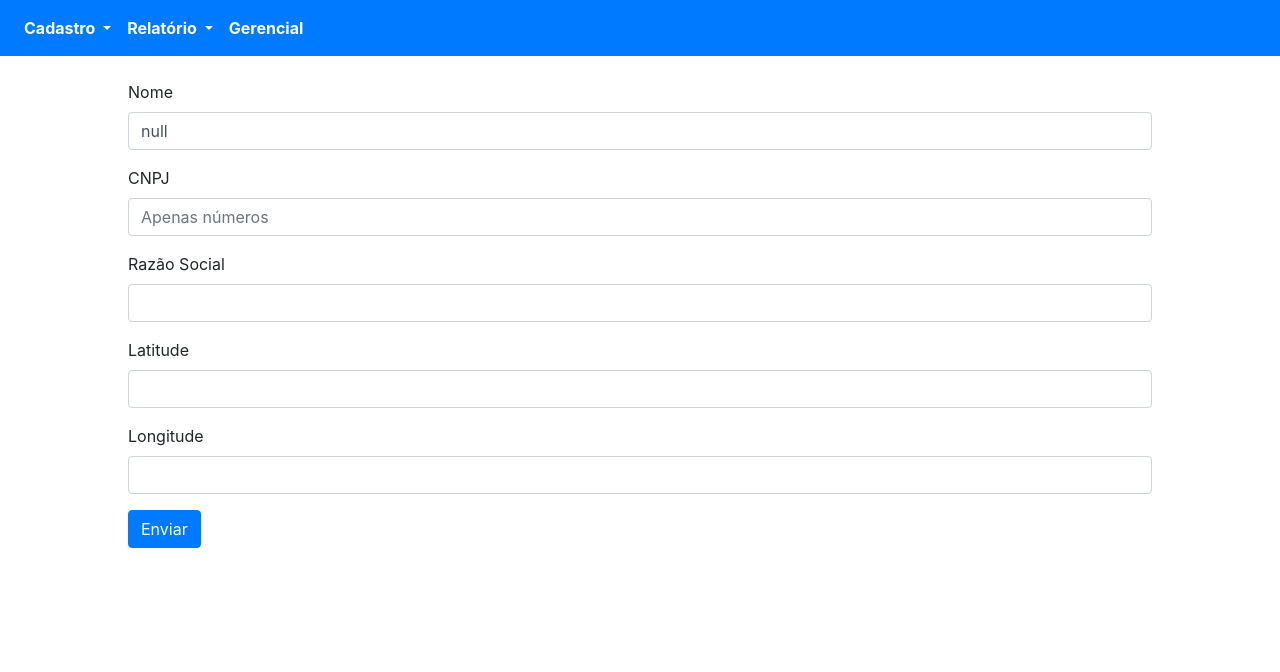
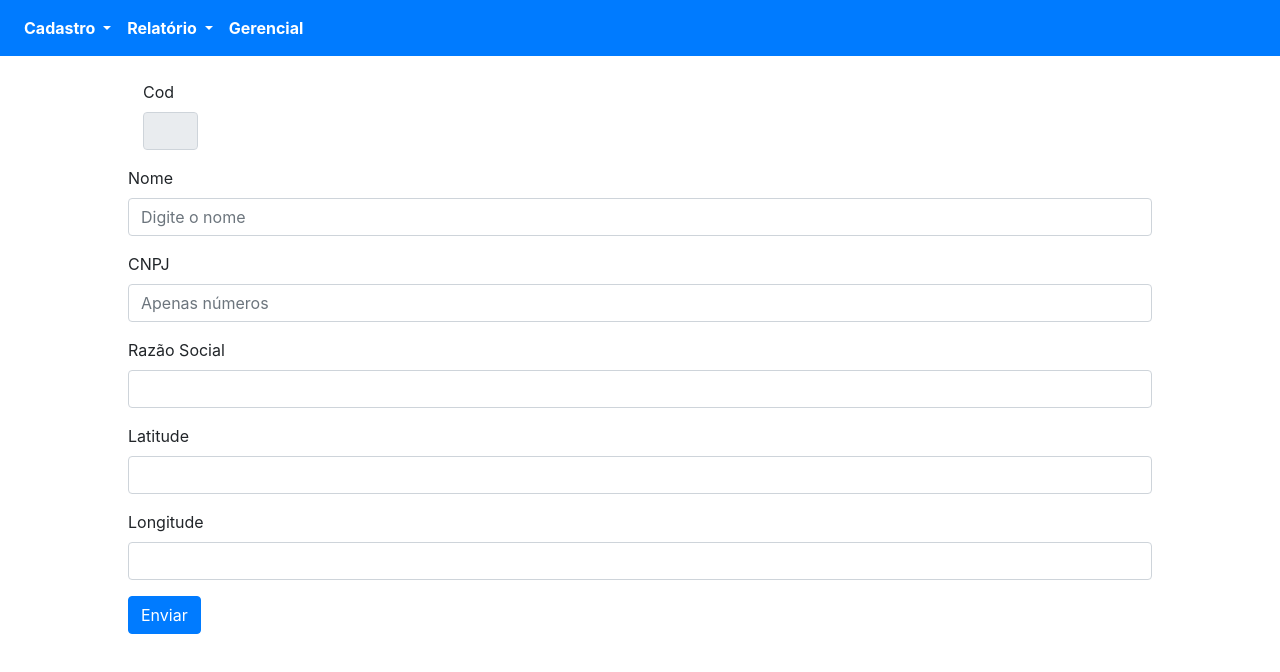
Before and after one commit to candidoluiz/ProjetoAngular, an Angular app: page /cliente/novo in a window 1280 px wide. Shown: the top 672 px of the page. Built offline with nearby package versions, Linux system fonts and the light colour scheme.

Commit message:
arrumando editar

```diff
--- a/src/app/cliente/cliente-form/cliente-form.component.html
+++ b/src/app/cliente/cliente-form/cliente-form.component.html
@@ -1,23 +1,28 @@
+
 <form [formGroup]="formulario" (ngSubmit)="onSubmit()" >
+    <div class="form-group col-1">
+        <label for="formGroupExampleInputId">Cod </label>
+        <input disabled type="text" class="form-control" id="formGroupExampleInputId" placeholder="" formControlName="clienteId" [value]= [id]>
+      </div>
     <div class="form-group">
       <label for="formGroupExampleInput">Nome </label>
-      <input type="text" class="form-control" id="formGroupExampleInput" placeholder="Digite o nome" formControlName="nome">
+      <input type="text" class="form-control" id="formGroupExampleInput" placeholder="Digite o nome" formControlName="nome" [value]= [cliente.nome]>
     </div>
     <div class="form-group">
       <label for="formGroupExampleInput2">CNPJ</label>
-      <input type="text" class="form-control" id="formGroupExampleInput2" placeholder="Apenas números" formControlName="cnpj">
+      <input type="text" class="form-control" id="formGroupExampleInput2" placeholder="Apenas números" formControlName="cnpj" [value]= [cliente.cnpj]>
     </div>
     <div class="form-group">
       <label for="formGroupExampleInput2">Razão Social</label>
-      <input type="text" class="form-control" id="formGroupExampleInput2" placeholder="" formControlName="razaoSocial">
+      <input type="text" class="form-control" id="formGroupExampleInput2" placeholder="" formControlName="razaoSocial" [value]= [cliente.razaoSocial]>
     </div>
     <div class="form-group">
       <label for="formGroupExampleInput2">Latitude</label>
-      <input type="text" class="form-control" id="formGroupExampleInput2" placeholder="" formControlName="lat">
+      <input type="text" class="form-control" id="formGroupExampleInput2" placeholder="" formControlName="lat" [value]= [cliente.lat]>
     </div>
     <div class="form-group">
       <label for="formGroupExampleInput2">Longitude</label>
-      <input type="text" class="form-control" id="formGroupExampleInput2" placeholder="" formControlName="longi">
+      <input type="text" class="form-control" id="formGroupExampleInput2" placeholder="" formControlName="longi" [value]= [cliente.longi]>
     </div>
   <button type="submit" class="btn btn-primary">Enviar</button>
 </form>
--- a/src/app/cliente/cliente-form/cliente-form.component.ts
+++ b/src/app/cliente/cliente-form/cliente-form.component.ts
@@ -1,3 +1,4 @@
+import { ClienteDto } from './../../model/cliente';
 import { ClienteService } from './../../service/cliente.service';
 import { Component, OnInit } from '@angular/core';
 import { FormGroup, FormControl, Validators, FormBuilder } from '@angular/forms';
@@ -11,7 +12,16 @@ import { Subscription } from 'rxjs';
 })
 export class ClienteFormComponent implements OnInit {
 
-  id: string;
+  id: number = null;
+  /*
+  nome: string;
+  cnpj: string;
+  rs: string;
+  lat: string;
+  longi: string;
+*/
+  cliente: any = 0;
+
   inscricao: Subscription;
 
   formulario: FormGroup;
@@ -25,17 +35,33 @@ export class ClienteFormComponent implements OnInit {
     this.inscricao = this.route.params.subscribe(
       (params: any) => {
         this.id = params['id'];
+
       });
 
-      if(!this.id) {
+    if (this.id == undefined) {
+
       this.formulario = this.formBuider.group({
-          nome: ['null', Validators.required],
+        clienteId: [null],
+        nome: [null],
         cnpj: [null],
         razaoSocial: [null],
         lat: [null],
-          longi: [null]
+        longi: [null],
+      });
+    } else {
+
+      this.cliente = this.carregarCliente(this.id);
+      this.formulario = this.formBuider.group({
+        clienteId: [this.id],
+        nome: [this.cliente.nome],
+        cnpj: [this.cliente.cnpj],
+        razaoSocial: [this.cliente.razaoSocial],
+        lat: [this.cliente.lat],
+        longi: [this.cliente.longi]
       });
     }
+
+
 
 
 
@@ -72,4 +98,11 @@ export class ClienteFormComponent implements OnInit {
     }
   }
 
+  carregarCliente(id: number) {
+    return this.clienteService.getCliente(id).subscribe((data:{}) =>{
+      this.cliente = data;
+      console.log('a lista ', this.cliente);
+    });
   }
+
+}
--- a/src/app/cliente/cliente.component.html
+++ b/src/app/cliente/cliente.component.html
@@ -26,7 +26,7 @@
       <td>{{item.longi}}</td>
       <td>
           <!-- <a class="btn btn-primary" href="#" role="button">Link</a> -->
-        <button type="button" class="btn btn-success" [routerLink]="['/cliente/item.clienteId/editar']">Editar</button> &nbsp;
+        <button type="button" class="btn btn-success" [routerLink]="['/cliente/',item.clienteId,'editar']">Editar</button> &nbsp;
         <button type="button" class="btn btn-danger" (click)="excluiCliente(item)">Exluir</button></td>
     </tr>
   </tbody>
--- a/src/app/model/cliente.ts
+++ b/src/app/model/cliente.ts
@@ -3,6 +3,7 @@ import { VendedorDto } from './vendedor';
 export class ClienteDto{
 
   clienteId: number;
+  nome: string;
   cnpj: string;
   razaoSocial: string;
   lat: string;
--- a/src/app/service/cliente.service.ts
+++ b/src/app/service/cliente.service.ts
@@ -36,8 +36,6 @@ export class ClienteService {
   }
 
   getCliente(id: number): Observable<ClienteDto> {
-
-    let teste = `${apiUrl}/${id}`;
 
     const url = `${apiUrl}/${id}`;
     return this.http.get<ClienteDto>(url).pipe(
```
Lines whose indentation alone changed are shown as unchanged.
